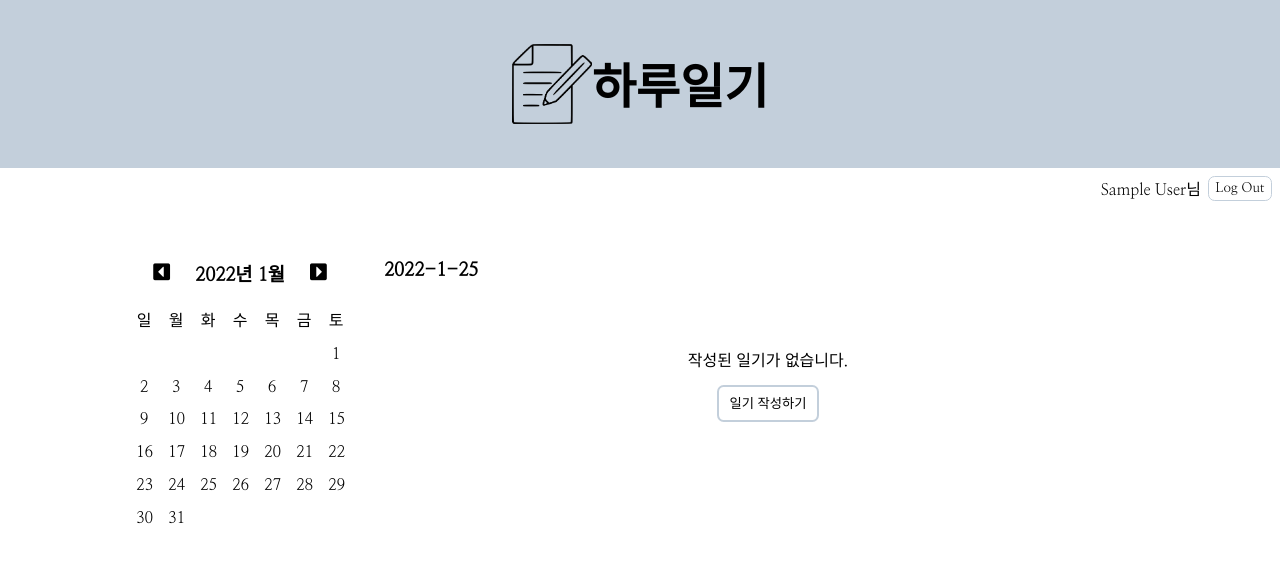
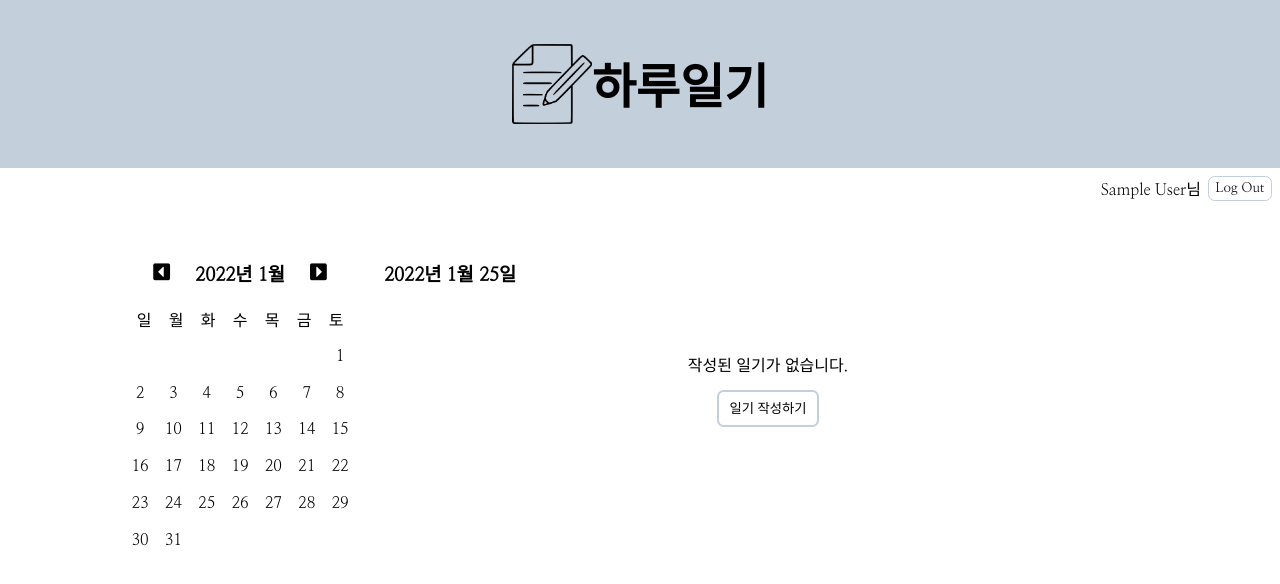
Before and after one commit to jyooj08/Haru-diary-v2, a React (Create React App) app: page /main in a window 1280 px wide. Shown: the top 584 px of the page. Built offline with nearby package versions, Linux system fonts and the light colour scheme; no server answers; the database is empty; sample sign-in values are in the browser's storage.

Commit message:
Express selected date by color

```diff
--- a/src/components/calendar/calendar.jsx
+++ b/src/components/calendar/calendar.jsx
@@ -1,19 +1,19 @@
-// import React, { useState } from 'react';
-import styles from './calendar.module.css';
-import store from '../../services/store';
-import React, { useRef, useState } from 'react';
-import Database from '../../services/database';
+import styles from "./calendar.module.css";
+import store from "../../services/store";
+import React, { useRef, useState } from "react";
+import Database from "../../services/database";
 
 const Calendar = (props) => {
   let [date, setDate] = useState(store.getState().date);
   let lastDate = new Date(date.y, date.m, 0).getDate();
-    let day = new Date(date.y, date.m-1, 1).getDay();
-    let cal = [[]], w = 0;
+  let day = new Date(date.y, date.m - 1, 1).getDay();
+  let cal = [[]],
+    w = 0;
   const db = new Database();
 
-    for(let i=0;i<day;i++) cal[0].push(0);
-    for(let i=1;i<=lastDate;i++){
-        if(day == 7){
+  for (let i = 0; i < day; i++) cal[0].push(0);
+  for (let i = 1; i <= lastDate; i++) {
+    if (day == 7) {
       day = 0;
       w++;
       cal.push([]);
@@ -21,23 +21,23 @@ const Calendar = (props) => {
     cal[w].push(i);
     day++;
   }
-    for(let i=day;i<7;i++) cal[w].push(0);
+  for (let i = day; i < 7; i++) cal[w].push(0);
 
   const calRef = useRef();
 
   const moveNext = () => {
     store.dispatch({
-            type:'MOVE_NEXT_MONTH'
-        })
-        setDate({...store.getState().date});
-    }
+      type: "MOVE_NEXT_MONTH",
+    });
+    setDate({ ...store.getState().date });
+  };
 
   const movePast = () => {
     store.dispatch({
-            type:'MOVE_PAST_MONTH'
-        })
-        setDate({...store.getState().date});
-    }
+      type: "MOVE_PAST_MONTH",
+    });
+    setDate({ ...store.getState().date });
+  };
 
   // store.subscribe(() => {
   //     setDate({...store.getState().date});
@@ -45,36 +45,49 @@ const Calendar = (props) => {
 
   const setLoading = (val) => {
     props.setLoading(val);
-    }
+  };
 
   const onCalendarClick = (event) => {
-        if(event.target.className.includes('date')){
+    if (event.target.className.includes("date")) {
       let d = Number(event.target.innerText);
       let y = store.getState().date.y;
       let m = store.getState().date.m;
-            console.log('select',y,m,d);
+      console.log("select", y, m, d);
+      for (let week of calRef.current.children) {
+        for (let date of week.children) {
+          if (Number(date.innerText) === d && date.innerText !== "")
+            date.classList.add(styles.selected);
+          else date.classList.remove(styles.selected);
+        }
+      }
       setLoading(true);
       store.dispatch({
-                type: 'SELECT_DIARY_DATE',
-                data: { y, m, d }
-            })
-            db.getDiary()
-            .then(val => {
+        type: "SELECT_DIARY_DATE",
+        data: { y, m, d },
+      });
+      db.getDiary().then((val) => {
         store.dispatch({
-                    type: 'SET_DIARY',
-                    data: val
+          type: "SET_DIARY",
+          data: val,
         });
-                setDate({...store.getState().date});
+        setDate({ ...store.getState().date });
         setLoading(false);
-            })
+      });
     }
-    }
+  };
 
-    return (<div className={styles.calendar}>
+  return (
+    <div className={styles.calendar}>
       <div className={styles.yearmonth}>
-            <button className={styles.toPast} onClick={movePast}><i className="fas fa-caret-square-left"></i></button>
-            <h3>{date.y}년 {date.m}월</h3>
-            <button className={styles.toNext} onClick={moveNext} ><i className="fas fa-caret-square-right"></i></button>
+        <button className={styles.toPast} onClick={movePast}>
+          <i className="fas fa-caret-square-left"></i>
+        </button>
+        <h3>
+          {date.y}년 {date.m}월
+        </h3>
+        <button className={styles.toNext} onClick={moveNext}>
+          <i className="fas fa-caret-square-right"></i>
+        </button>
       </div>
       <div className={styles.month}>
         <div className={styles.day}>
@@ -88,19 +101,29 @@ const Calendar = (props) => {
         </div>
         <div ref={calRef} onClick={onCalendarClick}>
           {cal.map((week, idx) => {
-                return <div key={week.length*idx} className={styles.week}>
-                    {
-                        week.map((d, idx) => {
-                            if(d>0) return <span key={date.d*idx} className={styles.date}>{d}</span>;
-                            else return <span key={idx*date.y} className={styles.blank}></span>
-                        })
-
-                    }
-                </div>;
+            return (
+              <div key={week.length * idx} className={styles.week}>
+                {week.map((d, idx) => {
+                  if (d > 0)
+                    return (
+                      <span key={d} className={styles.date}>
+                        {d}
+                      </span>
+                    );
+                  else
+                    return (
+                      <span key={idx * 100} className={styles.date}></span>
+                    );
+                  // if(d>0) return <span key={date.d*idx} className={styles.date}>{d}</span>;
+                  // else return <span key={idx*date.y} className={styles.blank}></span>
+                })}
+              </div>
+            );
           })}
         </div>
       </div>
-    </div>);
-}
+    </div>
+  );
+};
 
 export default Calendar;
--- a/src/components/calendar/calendar.module.css
+++ b/src/components/calendar/calendar.module.css
@@ -25,11 +25,13 @@
 }
 
 .date {
-  width: 1em;
-  margin: 0 0.5em;
+  width: 1.5em;
+  height: 1.5em;
+  line-height: 1.5em;
   cursor: pointer;
 }
 
-.blank {
-  width: 2em;
+.selected {
+  background-color: var(--blue);
+  border-radius: 50%;
 }
--- a/src/components/diary/diary.jsx
+++ b/src/components/diary/diary.jsx
@@ -49,7 +49,7 @@ const Diary = (props) => {
 
 
     return (<div className={styles.diary}>
-        <h3>{date.y}-{date.m}-{date.d}</h3>
+        <h3>{date.y}년 {date.m}월 {date.d}일</h3>
         { props.loading && <div className={styles.loading}><div className={styles.spinner}></div></div> }
         {
             !props.loading && diary && <div className={styles.content}>
```
Lines whose indentation alone changed are shown as unchanged.
